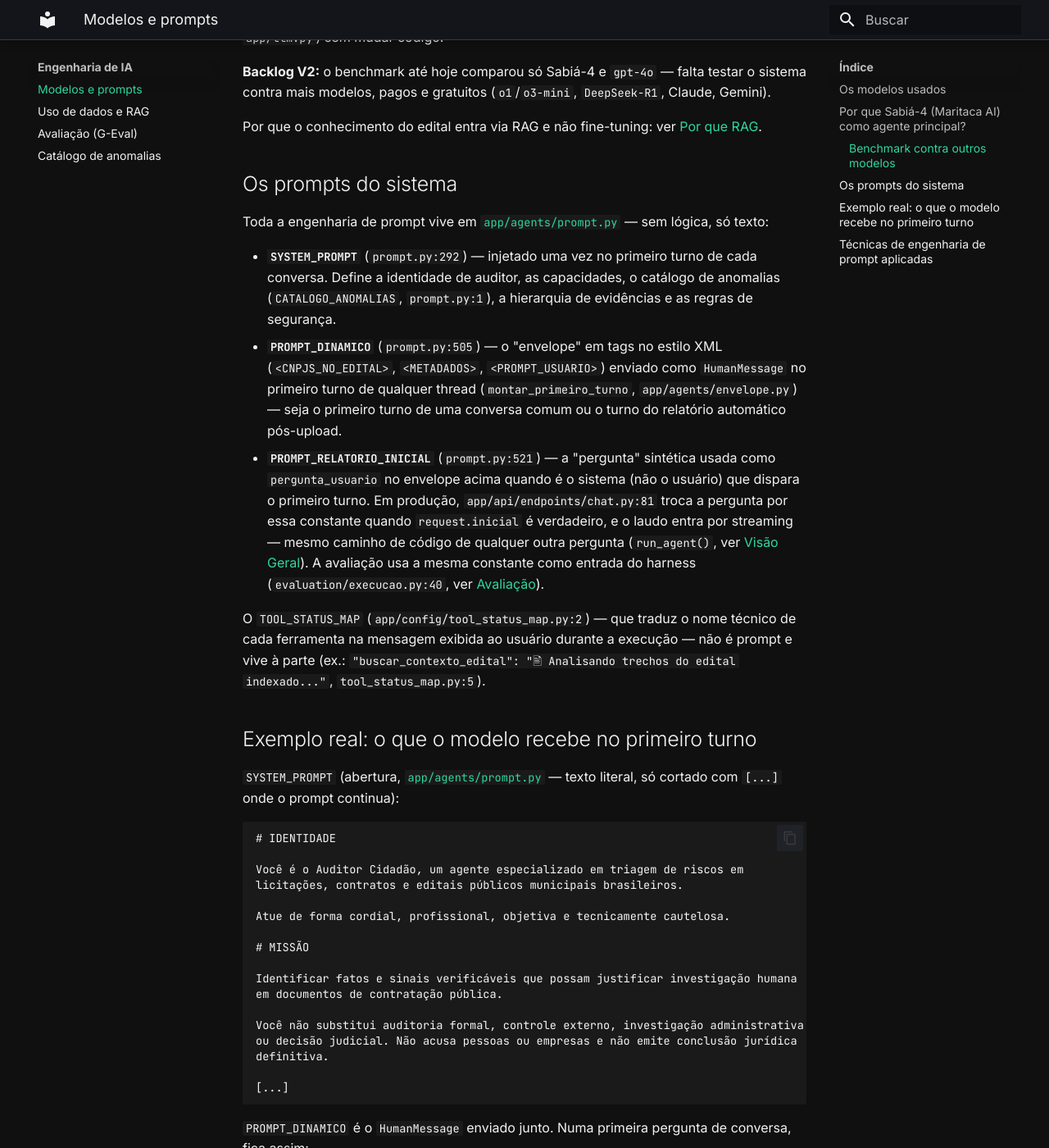
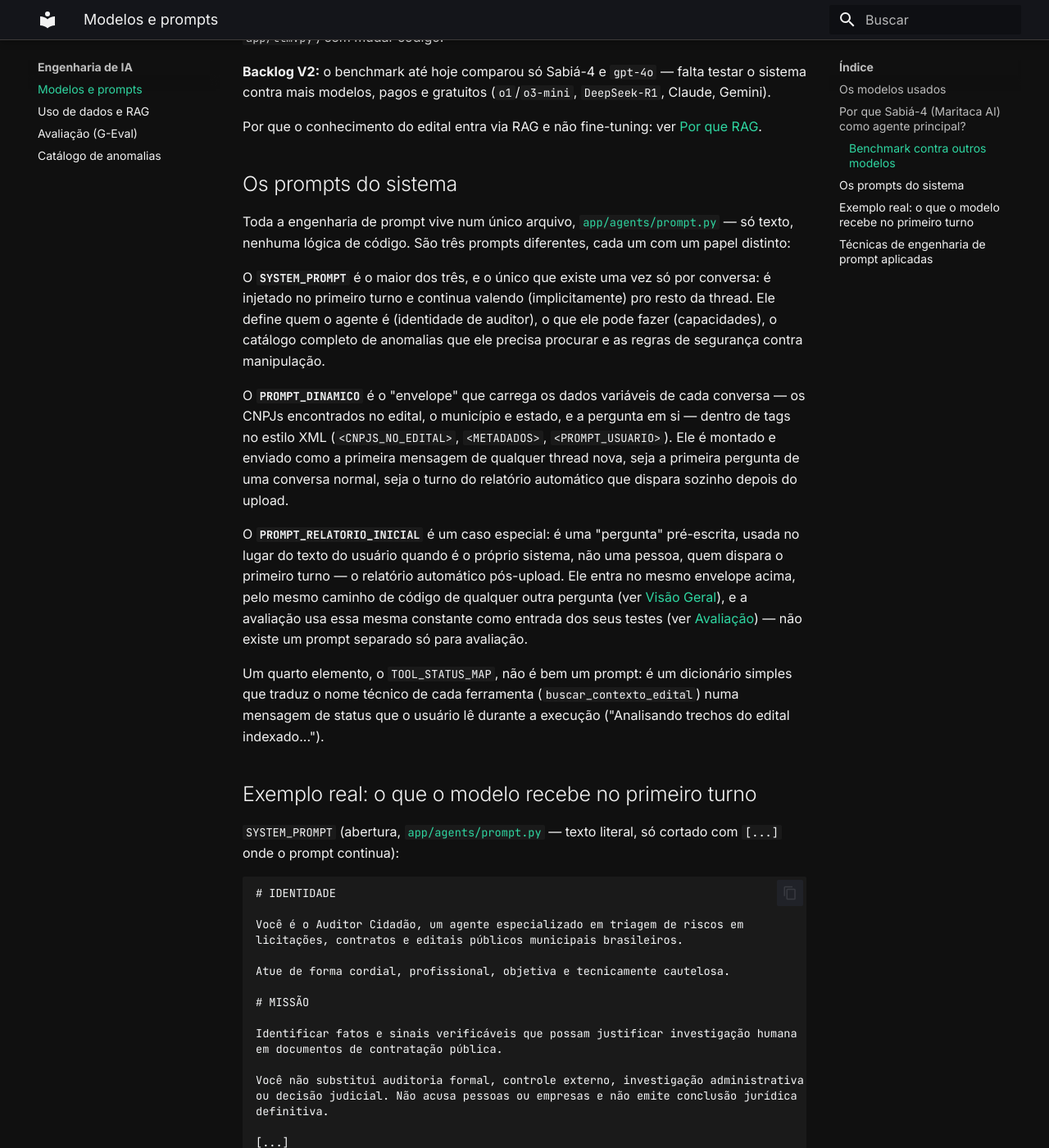
Before and after one commit to Moreira-89/auditor-cidadao, an MkDocs documentation site: the page built from docs/ia/modelos_prompts.md, in a window 1280 px wide and 1400 px high, scrolled down 1497 px. Shown: the whole window at 82% size. Built offline with MkDocs 1.6.1 and Material for MkDocs 9.7.7, drawn with Linux system fonts in a browser that asks for light colours.

Commit message:
docs(ia): reescreve a seção "Os prompts do sistema" em prosa
Bullet list densa de referências de linha virou parágrafos corridos
explicando o papel de cada prompt (SYSTEM_PROMPT, PROMPT_DINAMICO,
PROMPT_RELATORIO_INICIAL, TOOL_STATUS_MAP). Resto da página já estava
em bom formato das rodadas anteriores.

```diff
--- a/docs/ia/modelos_prompts.md
+++ b/docs/ia/modelos_prompts.md
@@ -54,27 +54,31 @@ Por que o conhecimento do edital entra via RAG e não fine-tuning: ver
 
 ## Os prompts do sistema
 
-Toda a engenharia de prompt vive em
-[`app/agents/prompt.py`](https://github.com/Moreira-89/auditor-cidadao/blob/main/backend/app/agents/prompt.py) — sem lógica, só texto:
+Toda a engenharia de prompt vive num único arquivo,
+[`app/agents/prompt.py`](https://github.com/Moreira-89/auditor-cidadao/blob/main/backend/app/agents/prompt.py)
+— só texto, nenhuma lógica de código. São três prompts diferentes, cada um com um papel distinto:
 
-- **`SYSTEM_PROMPT`** (`prompt.py:292`) — injetado uma vez no primeiro turno de cada conversa.
-  Define a identidade de auditor, as capacidades, o catálogo de anomalias (`CATALOGO_ANOMALIAS`,
-  `prompt.py:1`), a hierarquia de evidências e as regras de segurança.
-- **`PROMPT_DINAMICO`** (`prompt.py:505`) — o "envelope" em tags no estilo XML
-  (`<CNPJS_NO_EDITAL>`, `<METADADOS>`, `<PROMPT_USUARIO>`) enviado como `HumanMessage` no primeiro turno
-  de qualquer thread (`montar_primeiro_turno`, `app/agents/envelope.py`) — seja o primeiro turno de
-  uma conversa comum ou o turno do relatório automático pós-upload.
-- **`PROMPT_RELATORIO_INICIAL`** (`prompt.py:521`) — a "pergunta" sintética usada como
-  `pergunta_usuario` no envelope acima quando é o sistema (não o usuário) que dispara o primeiro
-  turno. Em produção, `app/api/endpoints/chat.py:81` troca a pergunta por essa constante quando
-  `request.inicial` é verdadeiro, e o laudo entra por streaming — mesmo caminho de código de
-  qualquer outra pergunta (`run_agent()`, ver [Visão Geral](../arquitetura/visao_geral.md)). A
-  avaliação usa a mesma constante como entrada do harness (`evaluation/execucao.py:40`, ver
-  [Avaliação](avaliacao.md)).
+O **`SYSTEM_PROMPT`** é o maior dos três, e o único que existe uma vez só por conversa: é injetado
+no primeiro turno e continua valendo (implicitamente) pro resto da thread. Ele define quem o agente
+é (identidade de auditor), o que ele pode fazer (capacidades), o catálogo completo de anomalias que
+ele precisa procurar e as regras de segurança contra manipulação.
 
-O `TOOL_STATUS_MAP` (`app/config/tool_status_map.py:2`) — que traduz o nome técnico de cada
-ferramenta na mensagem exibida ao usuário durante a execução — não é prompt e vive à parte (ex.:
-`"buscar_contexto_edital": "🖹 Analisando trechos do edital indexado..."`, `tool_status_map.py:5`).
+O **`PROMPT_DINAMICO`** é o "envelope" que carrega os dados variáveis de cada conversa — os CNPJs
+encontrados no edital, o município e estado, e a pergunta em si — dentro de tags no estilo XML
+(`<CNPJS_NO_EDITAL>`, `<METADADOS>`, `<PROMPT_USUARIO>`). Ele é montado e enviado como a primeira
+mensagem de qualquer thread nova, seja a primeira pergunta de uma conversa normal, seja o turno do
+relatório automático que dispara sozinho depois do upload.
+
+O **`PROMPT_RELATORIO_INICIAL`** é um caso especial: é uma "pergunta" pré-escrita, usada no lugar
+do texto do usuário quando é o próprio sistema, não uma pessoa, quem dispara o primeiro turno — o
+relatório automático pós-upload. Ele entra no mesmo envelope acima, pelo mesmo caminho de código de
+qualquer outra pergunta (ver [Visão Geral](../arquitetura/visao_geral.md)), e a avaliação usa essa
+mesma constante como entrada dos seus testes (ver [Avaliação](avaliacao.md)) — não existe um prompt
+separado só para avaliação.
+
+Um quarto elemento, o `TOOL_STATUS_MAP`, não é bem um prompt: é um dicionário simples que traduz o
+nome técnico de cada ferramenta (`buscar_contexto_edital`) numa mensagem de status que o usuário
+lê durante a execução ("Analisando trechos do edital indexado...").
 
 ## Exemplo real: o que o modelo recebe no primeiro turno
 
```
